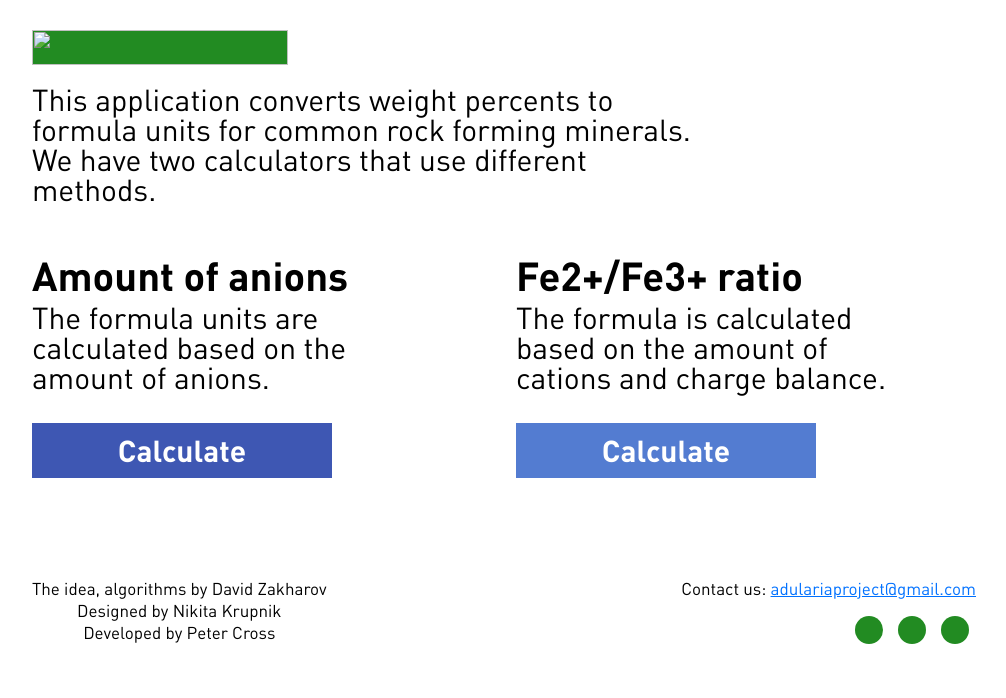
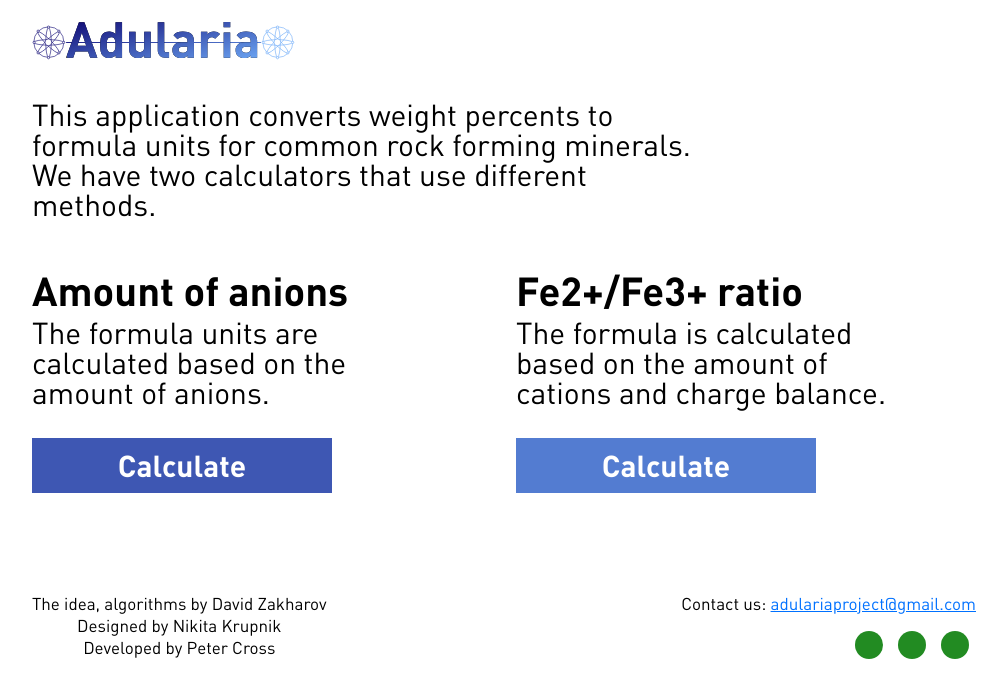
Before and after one commit to juneaucross/mineralQuery, a website: page xindex.html in a window 1280 px wide. Shown: the whole page, without its empty margins (136-1142 px from the left). Drawn offline with Linux system fonts and the light colour scheme.

Commit message:
margin fixes

```diff
--- a/xindex.css
+++ b/xindex.css
@@ -48,6 +48,10 @@
   font-family: 'DIN Pro', Arial, sans-serif;
 }
 
+body {
+	margin: 0;
+}
+
 .container {
   width: 280px;
   margin: 0 auto;
@@ -57,12 +61,21 @@
   margin-bottom: 10px;
 }
 
+.header__logo {
+	width: 240px;
+	height: 80px;
+	margin-top: -15px;
+	margin-bottom: -5px;
+}
+
 .header__logo-img {
   display: block;
-  width: 200px;
-  height: 30px;
-  margin-bottom: 8px;
-  background-color: forestgreen;
+  width: 240px;
+  height: 80px;
+	overflow: hidden;
+	transform: translateX(-17px);
+  /*margin-bottom: 8px;*/
+  /*background-color: forestgreen;*/
 }
 
 .header-description-text,
@@ -74,7 +87,7 @@
 }
 
 .main {
-  margin-bottom: 30px;
+  margin-bottom: 15px;
 }
 
 .calc-select__wrap {
@@ -153,7 +166,7 @@
 @media only screen and (min-width: 960px) {
 
   body {
-    margin: 30px 0;
+    margin: 15px 0;
   }
 
   .container {
@@ -168,10 +181,20 @@
     margin-bottom: 50px;
   }
 
+	.header__logo {
+		width: 300px;
+    height: 80px;
+		margin-bottom: 20px;
+	}
+
   .header__logo-img {
-    width: 256px;
-    height: 35px;
-    margin-bottom: 20px;
+		/*width: 100%;*/
+		/*height: 100%;*/
+    width: 300px;
+    height: 80px;
+		overflow: hidden;
+		transform: translateX(-20px);
+    /*margin-bottom: 20px;*/
   }
 
   .header-description-text,
--- a/xindex.html
+++ b/xindex.html
@@ -16,7 +16,7 @@
 
   <header class="header">
     <div class="header__logo">
-      <img src="" alt="" class="header__logo-img">
+      <img src="./assets/svg/logo1024.svg" alt="" class="header__logo-img">
     </div>
     <div class="header__description">
       <p class="header-description-text">This application converts weight percents to formula units for common rock forming minerals. We have two calculators that use different methods.</p>
```
Also changed, not shown: assets/svg/logo1024.svg (added), assets/svg/logo320.svg (added).
